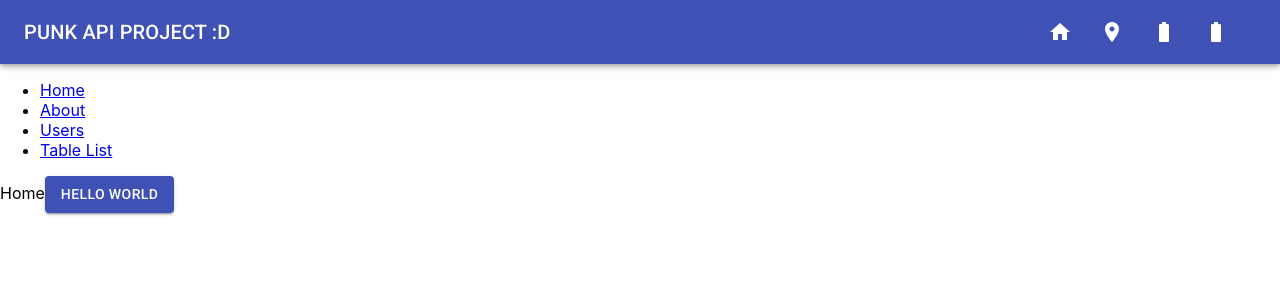
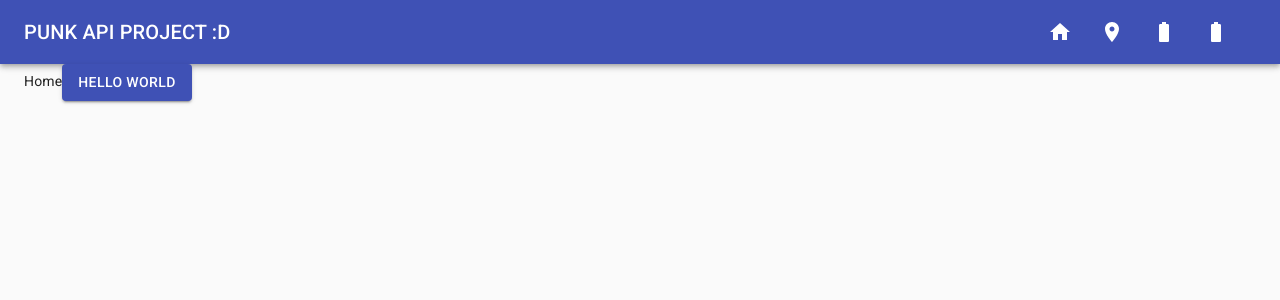
Before and after one commit to christophermoret/react-beers-project-tutorial, a React (Create React App) app: page / in a window 1280 px wide. Shown: the top 300 px of the page. Built offline with nearby package versions, Linux system fonts and the light colour scheme.

Commit message:
Added Container

```diff
--- a/src/App.js
+++ b/src/App.js
@@ -11,6 +11,8 @@ import ContactUs from "./components/pages/contactUs/contactUs";
 import AboutUs from "./components/pages/aboutUs/aboutUs";
 import TableListBeers from "./components/pages/listBeers/tableListBeers";
 import Navbar from "./components/layout/navbar";
+import CssBaseline from '@material-ui/core/CssBaseline';
+import Container from '@material-ui/core/Container';
 
 function App() {
   return (
@@ -18,22 +20,9 @@ function App() {
       <Router>
         <div>
           <Navbar/>
-          <nav>
-            <ul>
-              <li>
-                <Link to="/">Home</Link>
-              </li>
-              <li>
-                <Link to="/about-us">About</Link>
-              </li>
-              <li>
-                <Link to="/contact-us">Users</Link>
-              </li>
-              <li>
-                <Link to="/table-list-beers">Table List</Link>
-              </li>
-            </ul>
-          </nav>
+
+          <CssBaseline />
+          <Container>
 
             {/* A <Switch> looks through its children <Route>s and
             renders the first one that matches the current URL. */}
@@ -51,6 +40,8 @@ function App() {
                 <Home />
               </Route>
             </Switch>
+
+          </Container>
         </div>
       </Router>
     </div>
```
Lines whose indentation alone changed are shown as unchanged.
